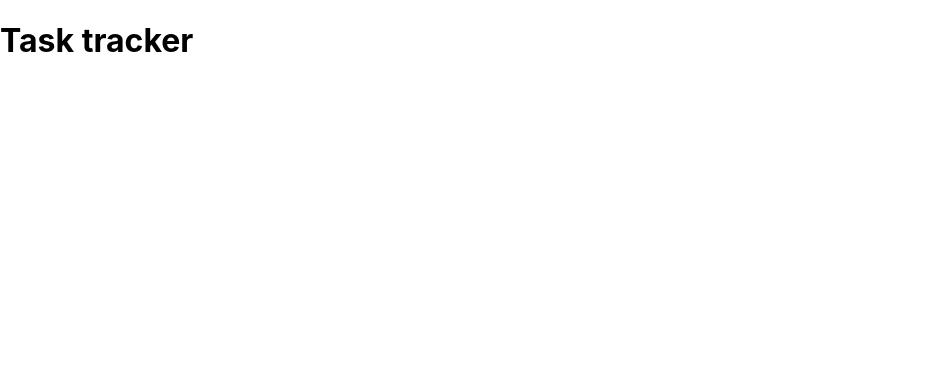
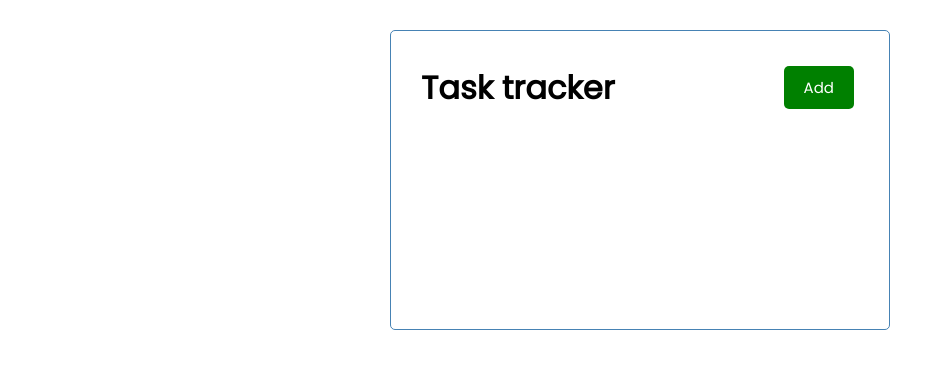
Before and after one commit to DanielaVelasquez/task-tracker, a React (Create React App) app: page / in a window 1280 px wide. Shown: the top 368 px of the page, without its empty margins (0-952 px from the left). Built offline with nearby package versions, Linux system fonts and the light colour scheme; the HTML template or start-up script is replaced by a standard one.

Commit message:
Button component

```diff
--- /dev/null
+++ b/src/components/Button.js
@@ -0,0 +1,22 @@
+import PropTypes from 'prop-types'
+
+const Button = ({color , text, onClick}) => {
+	return <button
+	style={{background: color}}
+	className='btn'
+	onClick = {onClick}>
+		{text}
+	</button>
+}
+
+Button.defaultProps = {
+	color: 'steelblue'
+}
+
+Button.propTypes = {
+	text: PropTypes.string,
+	color: PropTypes.string,
+	onClick: PropTypes.func
+}
+
+export default Button
--- a/src/components/Header.js
+++ b/src/components/Header.js
@@ -1,9 +1,14 @@
 import PropTypes from 'prop-types'
+import Button from './Button'
 
 const Header = ({title}) => {
+	const onClick = () =>{
+		console.log("click")
+	}
 	return (
-		<header>
+		<header className='header'>
 			<h1>{title}</h1>
+			<Button color='green' text='Add' onClick= {onClick}/>
 		</header>
 	)
 }
--- a/src/index.css
+++ b/src/index.css
@@ -1,13 +1,112 @@
-body {
+@import url('https://fonts.googleapis.com/css2?family=Poppins:wght@300;400&display=swap');
+
+* {
+  box-sizing: border-box;
   margin: 0;
-  font-family: -apple-system, BlinkMacSystemFont, 'Segoe UI', 'Roboto', 'Oxygen',
-    'Ubuntu', 'Cantarell', 'Fira Sans', 'Droid Sans', 'Helvetica Neue',
-    sans-serif;
-  -webkit-font-smoothing: antialiased;
-  -moz-osx-font-smoothing: grayscale;
+  padding: 0;
 }
 
-code {
-  font-family: source-code-pro, Menlo, Monaco, Consolas, 'Courier New',
-    monospace;
+body {
+  font-family: 'Poppins', sans-serif;
 }
+
+.container {
+  max-width: 500px;
+  margin: 30px auto;
+  overflow: auto;
+  min-height: 300px;
+  border: 1px solid steelblue;
+  padding: 30px;
+  border-radius: 5px;
+}
+
+.header {
+  display: flex;
+  justify-content: space-between;
+  align-items: center;
+  margin-bottom: 20px;
+}
+
+.btn {
+  display: inline-block;
+  background: #000;
+  color: #fff;
+  border: none;
+  padding: 10px 20px;
+  margin: 5px;
+  border-radius: 5px;
+  cursor: pointer;
+  text-decoration: none;
+  font-size: 15px;
+  font-family: inherit;
+}
+
+.btn:focus {
+  outline: none;
+}
+
+.btn:active {
+  transform: scale(0.98);
+}
+
+.btn-block {
+  display: block;
+  width: 100%;
+}
+
+.task {
+  background: #f4f4f4;
+  margin: 5px;
+  padding: 10px 20px;
+  cursor: pointer;
+}
+
+.task.reminder {
+  border-left: 5px solid green;
+}
+
+.task h3 {
+  display: flex;
+  align-items: center;
+  justify-content: space-between;
+}
+
+.add-form {
+  margin-bottom: 40px;
+}
+
+.form-control {
+  margin: 20px 0;
+}
+
+.form-control label {
+  display: block;
+}
+
+.form-control input {
+  width: 100%;
+  height: 40px;
+  margin: 5px;
+  padding: 3px 7px;
+  font-size: 17px;
+}
+
+.form-control-check {
+  display: flex;
+  align-items: center;
+  justify-content: space-between;
+}
+
+.form-control-check label {
+  flex: 1;
+}
+
+.form-control-check input {
+  flex: 2;
+  height: 20px;
+}
+
+footer {
+  margin-top: 30px;
+  text-align: center;
+}
```
